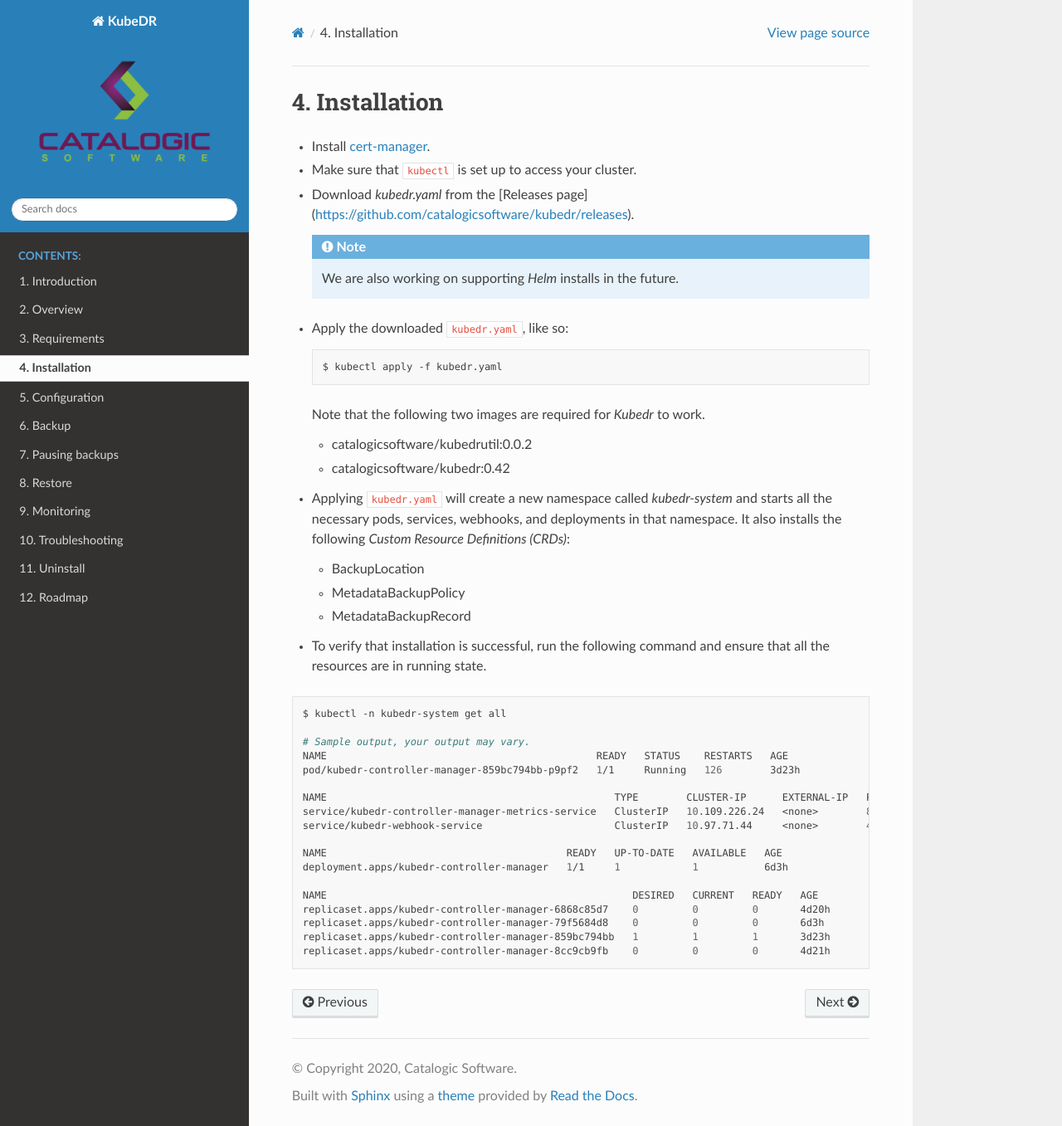
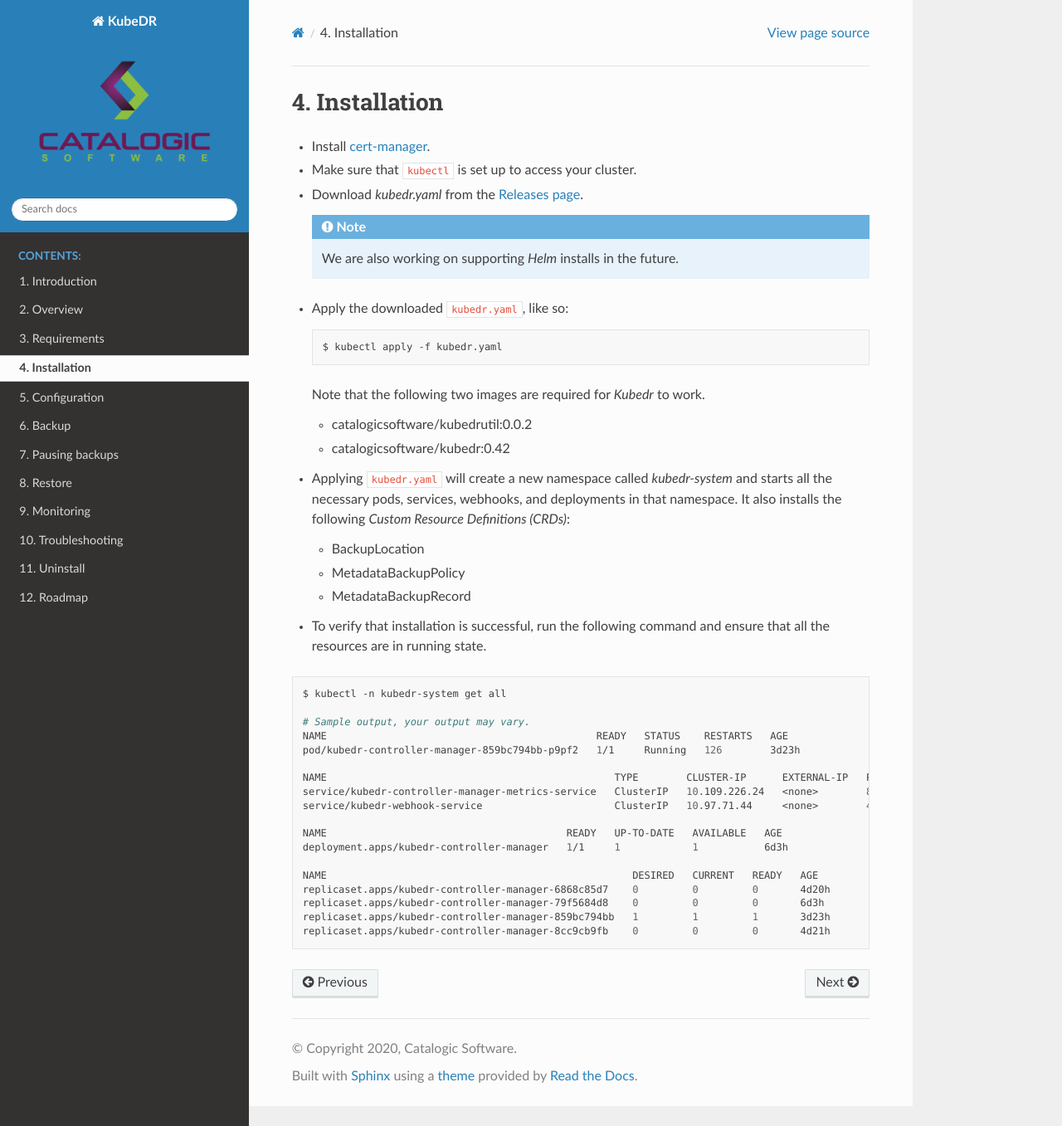
Before and after one commit to catalogicsoftware/kubedr, a Sphinx documentation site: the page built from docs/userguide/source/installation.rst, in a window 1280 px wide and 1357 px high. Shown: the whole window at 83% size. Built offline with Sphinx 7.4.7 and the Read the Docs theme 2.0.0, drawn with Linux system fonts in a browser that asks for light colours.

Commit message:
Fix release link in user guide.

```diff
--- a/docs/userguide/source/installation.rst
+++ b/docs/userguide/source/installation.rst
@@ -7,7 +7,7 @@
 - Make sure that ``kubectl`` is set up to access your cluster.
 
 - Download `kubedr.yaml` from the
-  [Releases page](https://github.com/catalogicsoftware/kubedr/releases).
+  `Releases page <https://github.com/catalogicsoftware/kubedr/releases>`_.
 
   .. note::
 
```
